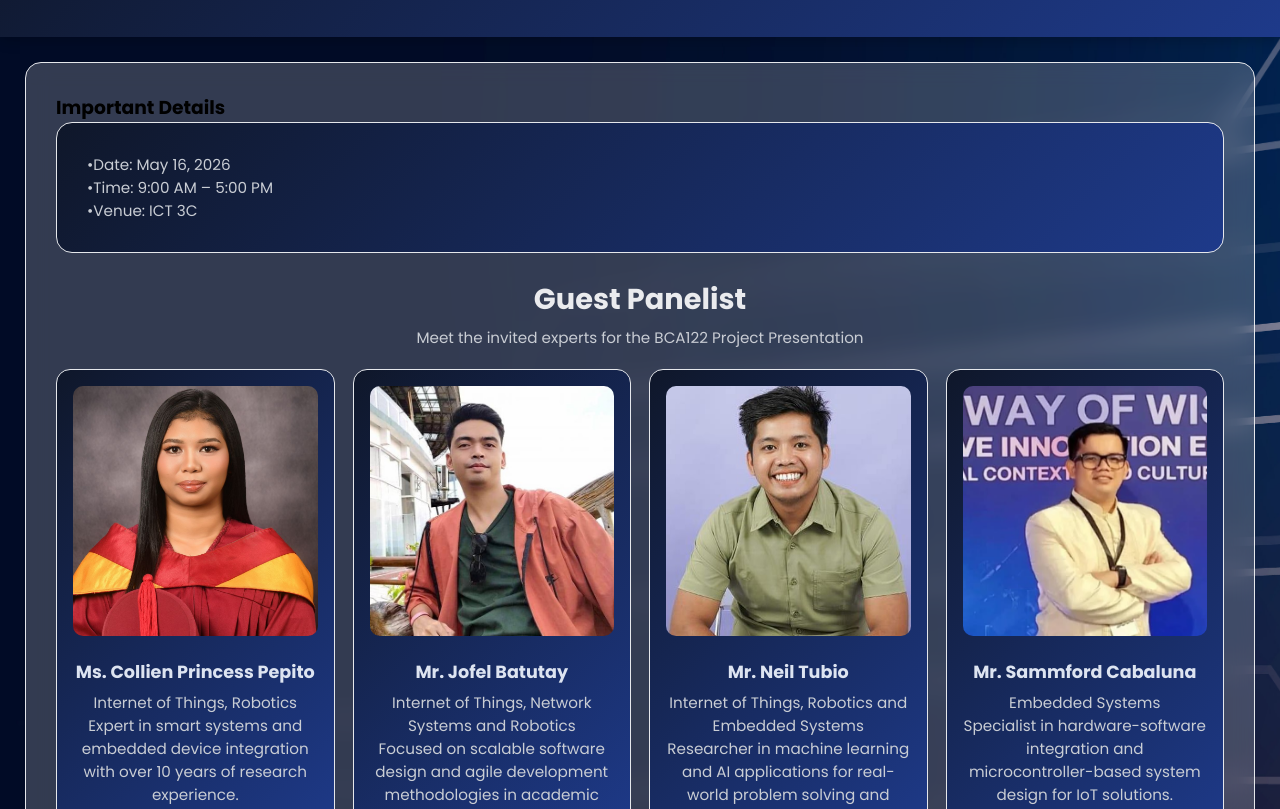
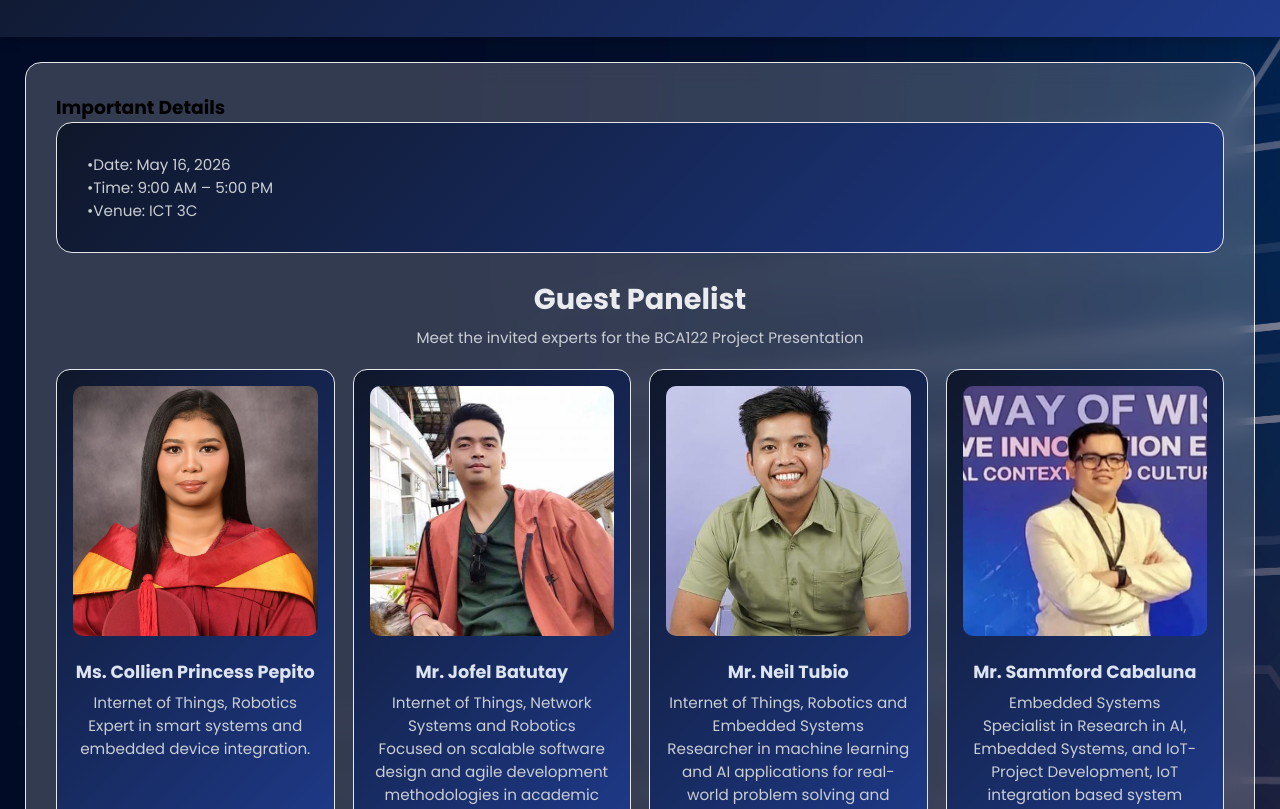
Before and after one commit to phoeberuthalitheasudaria-droid/BCA122Sudaria, a plain HTML site: page index.html in a window 1280 px wide. Shown: the part 143-952 px from the top of the page. Drawn offline with Linux system fonts and the light colour scheme.

Commit message:
Update index.html

```diff
--- a/index.html
+++ b/index.html
@@ -339,7 +339,7 @@ footer{
         <img src="PHOTOS/Maam Kolin.jpg" alt="Guest 1">
         <h3>Ms. Collien Princess Pepito</h3>
         <p class="spec">Internet of Things, Robotics </p>
-        <p class="bio">Expert in smart systems and embedded device integration with over 10 years of research experience.</p>
+        <p class="bio">Expert in smart systems and embedded device integration. </p>
     </div>
 
     <div class="guest-card">
@@ -360,7 +360,7 @@ footer{
         <img src="PHOTOS/Sir Sam.jpg" alt="Guest 4">
         <h3>Mr. Sammford Cabaluna</h3>
         <p class="spec">Embedded Systems</p>
-        <p class="bio">Specialist in hardware-software integration and microcontroller-based system design for IoT solutions.</p>
+        <p class="bio">Specialist in Research in AI, Embedded Systems, and IoT-Project Development, IoT integration based system design for IoT Sustainability. - </p>
     </div>
 
 </div>
```
